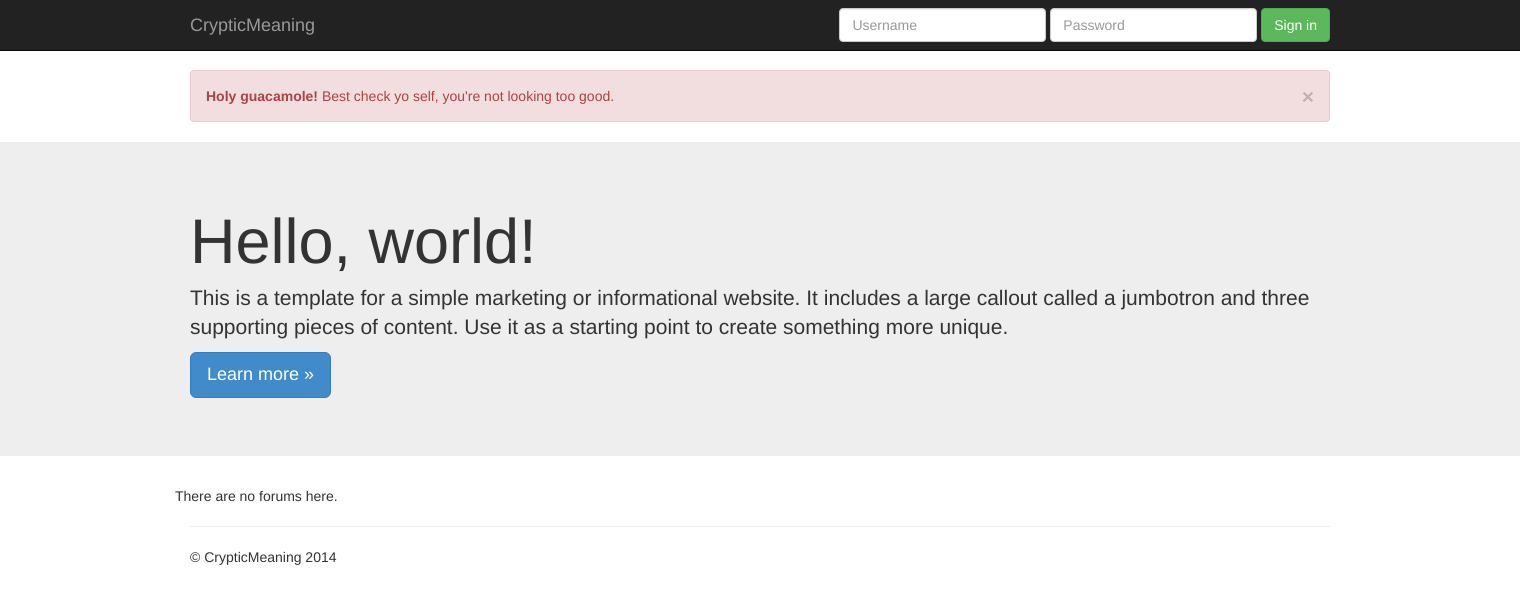
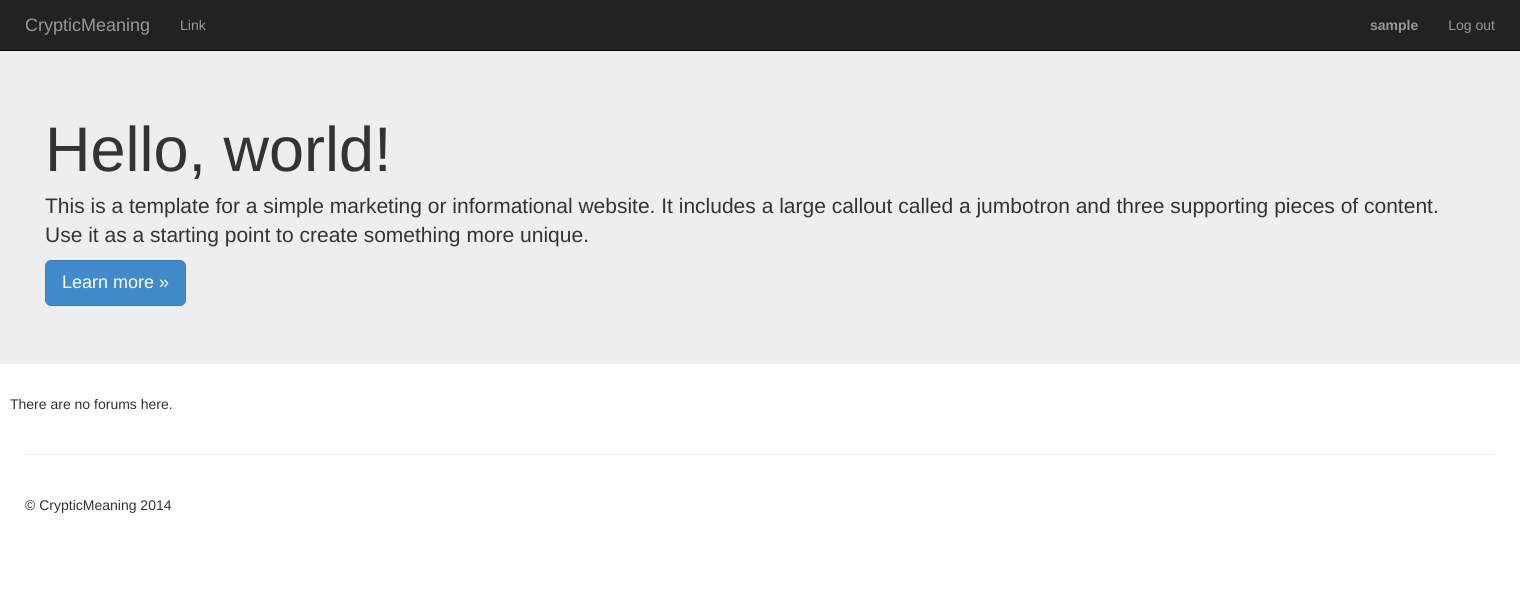
Before and after one commit to tt1863/CrypticMeaning, a Django app: page /forums/ in a window 1520 px wide. Shown: the top 604 px of the page. Run offline with Django 3.2, Linux system fonts and the light colour scheme; the visitor is signed in with stand-in values (Sample User, id 1); data that the repository does not hold is empty; some libraries are stand-ins or nearby versions.

Commit message:
Added login functionality

```diff
--- a/forums/models.py
+++ b/forums/models.py
@@ -14,7 +14,11 @@ class Forum(models.Model):
     def last_post(self):
         threads = Thread.objects.filter(forum=self)
         last_post = Post.objects.filter(thread=threads).latest('date_posted').date_posted
-        return last_post
+
+        if last_post:
+            return last_post
+        else:
+            return "None"
 
     def num_threads(self):
         return Thread.objects.filter(forum=self).count()
--- a/forums/urls.py
+++ b/forums/urls.py
@@ -3,6 +3,7 @@ from forums import views
 
 urlpatterns = patterns('',
     url(r'^login/', views.user_login, name='login'),
+    url(r'^logout/', views.user_logout, name='logout'),
     # ex: /forums/
     url(r'^$', views.index, name='index'),
     # ex: /forums/General_Forum/
--- a/forums/views.py
+++ b/forums/views.py
@@ -21,6 +21,7 @@ def index(request):
     context_dict = {'forum_list': forum_list}
     return render_to_response('forums/index.html', context_dict, context)
 
+@login_required
 def forum(request, forum_title_url):
     context = RequestContext(request)
 
@@ -44,6 +45,7 @@ def forum(request, forum_title_url):
 
     return render_to_response('forums/forum.html', context_dict, context)
 
+@login_required
 def thread(request, forum_title_url, thread_title_url):
     context = RequestContext(request)
 
@@ -70,6 +72,8 @@ def user_login(request):
     # Like before, obtain the context for the user's request
     context = RequestContext(request)
 
+    success = True
+
     # If the request is a HTTP POST, try to pull out the relevant information
     if request.method == 'POST':
         # Gather the username and password provided by the user
@@ -92,7 +96,7 @@ def user_login(request):
                 return HttpResponseRedirect('/forums')
             else:
                 # An inactive account was used - no logging in!
-                return HttpResponse("Your account is disabled.")
+                success = False
         else:
             # Bad login details were provided. So we can't log the user in.
             print "Invalid login details: {0}, {1}".format(username, password)
@@ -104,6 +108,11 @@ def user_login(request):
         # No context variables to pass to the template system, hence the
         # blank dictionary object...
         return render_to_response('forums/login.html', {}, context)
+
+@login_required
+def user_logout(request):
+    logout(request)
+    return HttpResponseRedirect('/forums')
 
 def decode_url(forum_title_url):
     forum_title = forum_title_url.replace('_', ' ')
--- a/static/css/site.css
+++ b/static/css/site.css
@@ -14,3 +14,51 @@ body {
 .thread .row {
 	background-color: #EEEEEE;
 }
+
+.logged_user {
+	color: #000000;
+}
+
+/* Grid */
+
+.container {
+    padding-left: 15px;
+    padding-right: 15px;
+    width: 1500px;
+}
+
+h4 {
+    margin-top: 25px;
+}
+.row {
+    margin-bottom: 20px;
+}
+.row .row {
+    margin-bottom: 0;
+    margin-top: 10px;
+}
+
+[class*="col-"] {
+    padding-bottom: 15px;
+    padding-top: 15px;
+    background-color: #EEEEEE;
+}
+
+.forum {
+	padding-bottom: 0px;
+    padding-top: 0px;
+}
+
+hr {
+    margin-bottom: 40px;
+    margin-top: 40px;
+}
+
+.index_headers {
+	text-align: center;
+}
+
+.data {
+	text-align: center;
+	margin: 0 auto;
+}
--- a/static/js/alert.js
+++ /dev/null
@@ -1 +0,0 @@
-$().alert()
--- a/templates/forums/base.html
+++ b/templates/forums/base.html
@@ -35,8 +35,12 @@
           <a class="navbar-brand" href="/forums">CrypticMeaning</a>
         </div>
         <div class="navbar-collapse collapse">
-          {% if user.is_authenticated %}
-          <form class="navbar-form navbar-right" role="form" method="post" action="/forums/login/">
+          <ul class="nav navbar-nav">
+            <li><a href="#">Link</a></li>
+          </ul>
+          <ul class="nav navbar-nav navbar-right">
+	          {% if not user.is_authenticated %}
+	          <form id="login_form" class="navbar-form navbar-right" role="form" method="post" action="/forums/login/">
 	          {% csrf_token %}
 	            <div class="form-group">
 	              <input type="text" name="username" placeholder="Username" class="form-control">
@@ -47,17 +51,15 @@
 	            <button type="submit" class="btn btn-success">Sign in</button>
 	          </form>
 	          {% else %}
-            Hello, {{ user.username }}
+	          <li>
+	            <a class="logged_user" href="/forums/profile/{{ user.username }}"><strong>{{ user.username }}</strong></a>
+              </li>
+              <li>
+	            <a href="/forums/logout" class="navbar-link">Log out</a>
+	          </li>
 	          {% endif %}
+            </ul>
         </div><!--/.navbar-collapse -->
-      </div>
-    </div>
-
-    <div class="container">
-	    <div class="alert alert-danger fade in">
-			<button class="close" aria-hidden="true" data-dismiss="alert" type="button">&times;</button>
-			<strong>Holy guacamole!</strong>
-			Best check yo self, you're not looking too good.
       </div>
     </div>
 
@@ -75,6 +77,7 @@
       <div class="row">
         {% block body_block %}<h1>Put something here!</h1>{% endblock %}
 	  </div>
+
       <hr>
 
       <footer>
--- a/templates/forums/index.html
+++ b/templates/forums/index.html
@@ -7,21 +7,29 @@
 {% block shoutbox %}This is the index's shoutbox{% endblock %}
 
 {% block body_block %}
+<div class="forum_index">
 {% if forum_list %}
+	<div class="index_headers">
+		<div class="col-md-8">Forums</div>
+		<div class="col-md-1">Threads</div>
+		<div class="col-md-1">Posts</div>
+		<div class="col-md-2">Last post</div>
+	</div>
+
 	{% for forum in forum_list %}
-		<div class="col-md-12">
+		<div class="forum col-md-12">
 			<div class="row">
-				<div class="forum col-md-8">
-					<h2><a href="/forums/{{ forum.url|urlencode }}">{{ forum.title }}</a><br /></h2>
+				<div class="col-md-8">
+					<h3><a href="/forums/{{ forum.url|urlencode }}">{{ forum.title }}</a><br /></h3>
 					<p class="lead">{{ forum.description }}</p>
 				</div>
-				<div class="forum col-md-2">
+				<div class="data col-md-1">
 					{{ forum.num_threads }}
 				</div>
-				<div class="forum col-md-2">
+				<div class="data col-md-1">
 					{{ forum.num_posts }}
 				</div>
-				<div class="forum col-md-4">
+				<div class="data col-md-2">
 					{{ forum.last_post }}
 				</div>
 			</div>
@@ -30,4 +38,5 @@
 {% else %}
 	There are no forums here.
 {% endif %}
+</div>
 {% endblock %}
```
Also changed, not shown: requirements.txt (added), 3 other files. Lines whose indentation alone changed are shown as unchanged.
